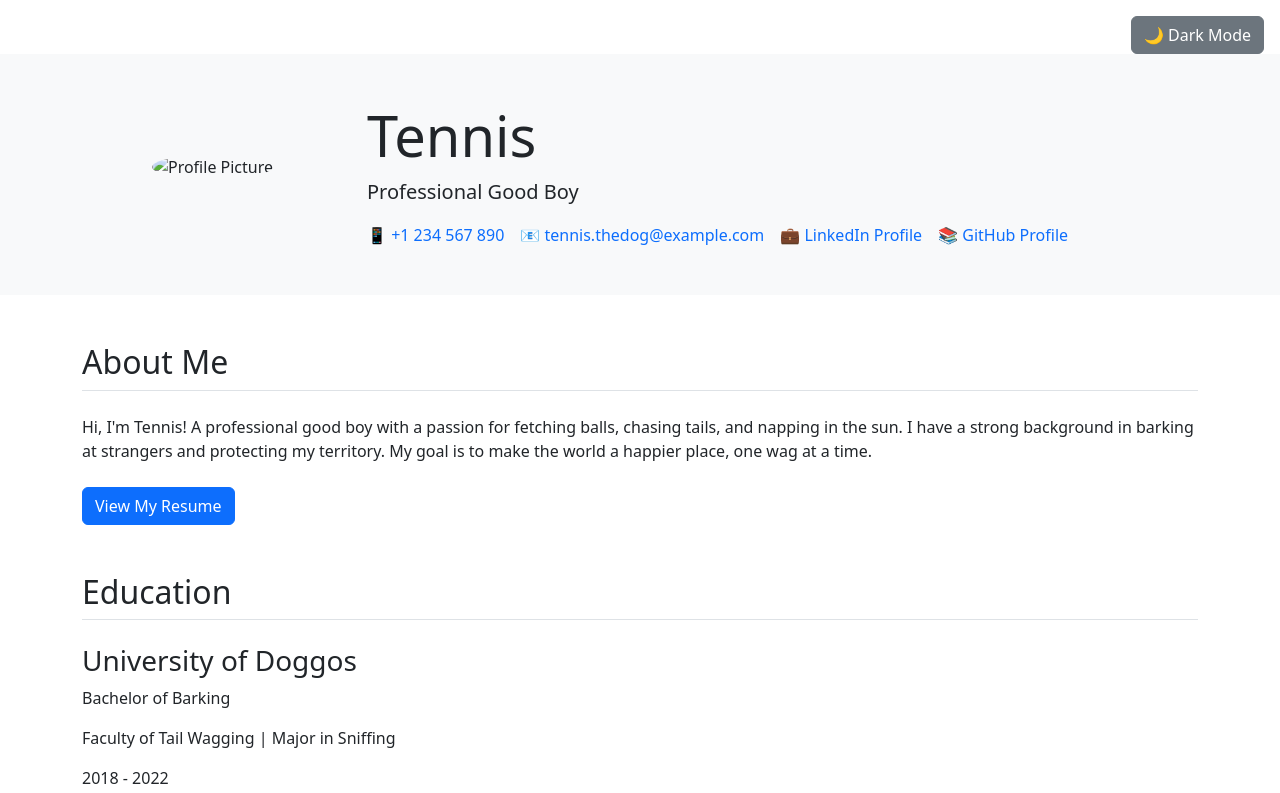
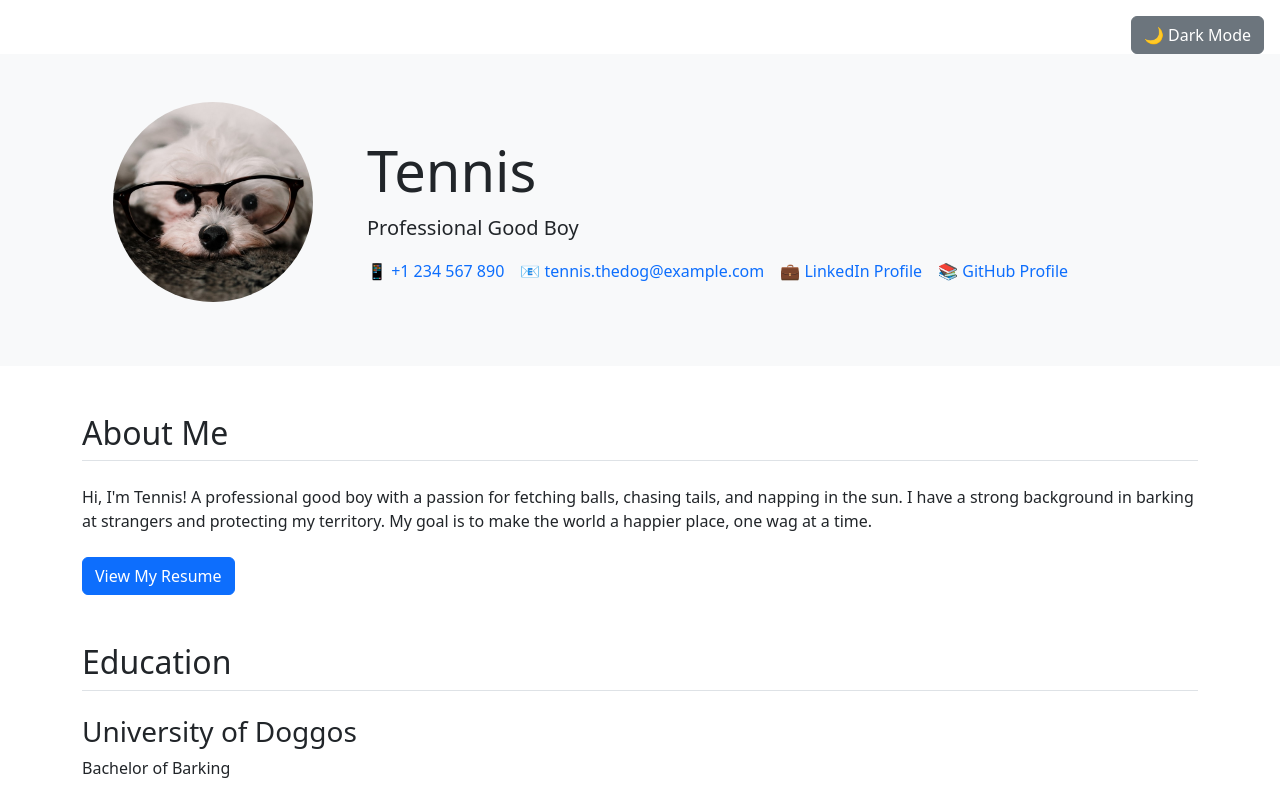
Before and after one commit to pathanin-kht/Porfolio_Template, a plain HTML site: page index.html in a window 1280 px wide. Shown: the top 793 px of the page. Drawn offline with nearby package versions, Linux system fonts and the light colour scheme.

Commit message:
refactor: minor code adjustments

```diff
--- a/index.html
+++ b/index.html
@@ -44,7 +44,7 @@
         <div class="container">
             <div class="row align-items-center">
                 <div class="col-md-3 text-center">
-                    <img src="dog.png" alt="Profile Picture" class="rounded-circle img-fluid mb-3" style="width: 200px; height: 200px; object-fit: cover;">
+                    <img src="dog.jpg" alt="Profile Picture" class="rounded-circle img-fluid mb-3" style="width: 200px; height: 200px; object-fit: cover;">
                 </div>
                 <div class="col-md-9">
                     <h1 class="display-4">Tennis</h1>
```
